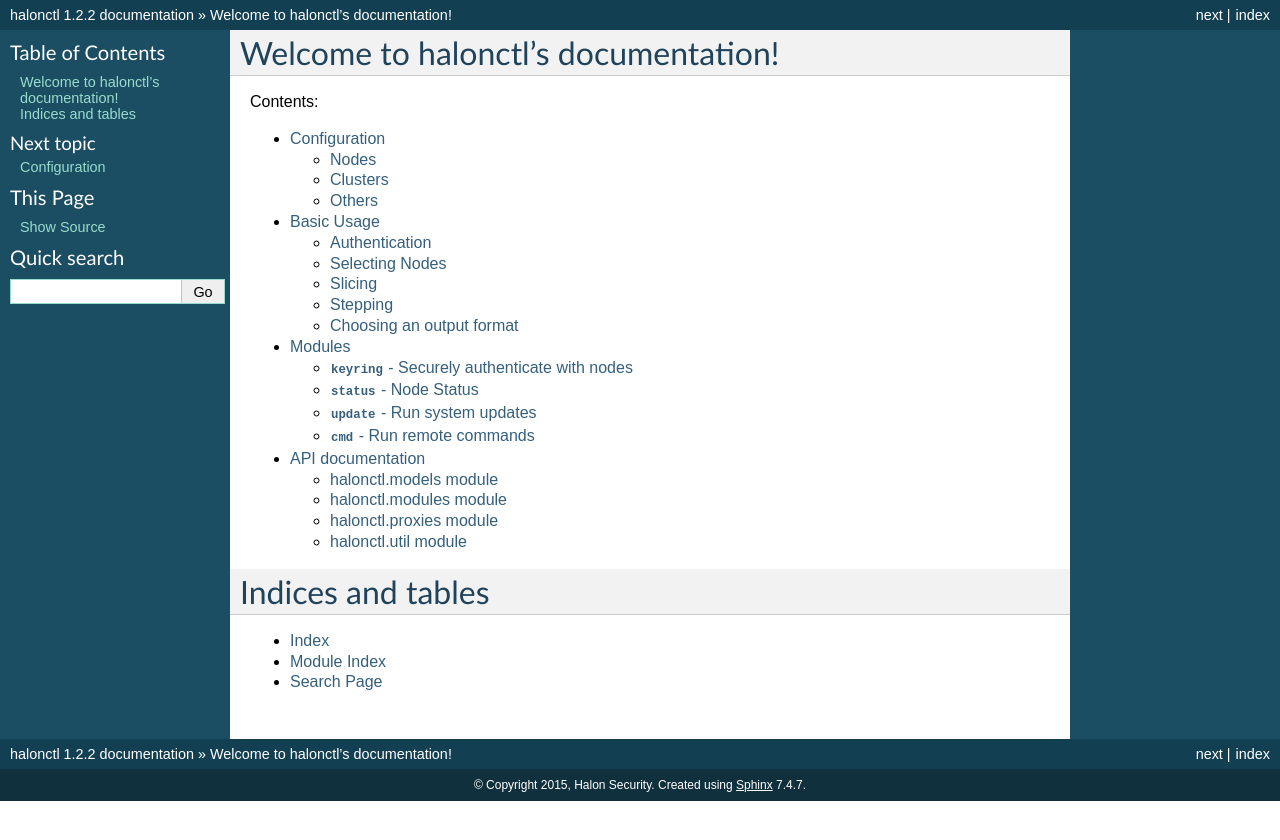
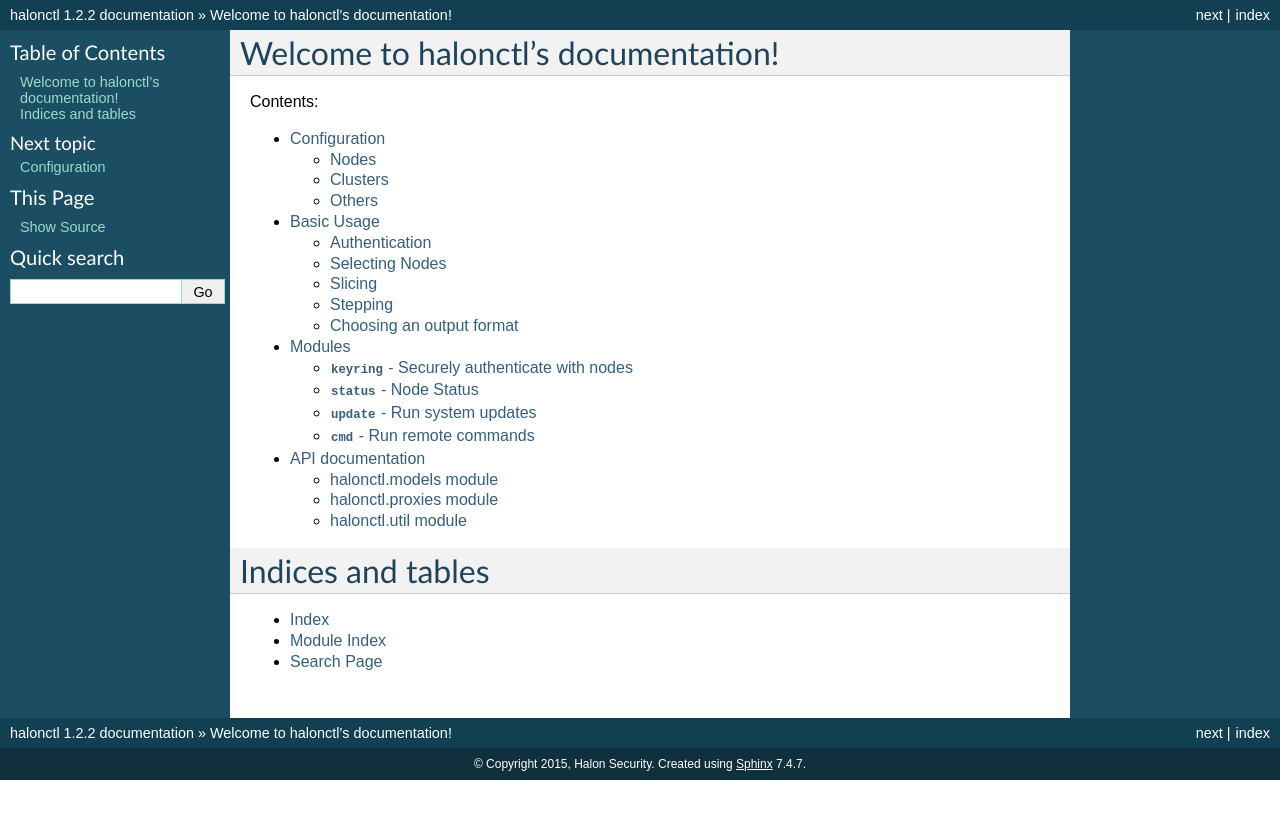
Before and after one commit to wildegnux/halonctl, a Sphinx documentation site: the page built from docs/index.rst, in a window 1280 px wide. Shown: the top 840 px of the page. Built offline with Sphinx 7.4.7, drawn with Linux system fonts in a browser that asks for light colours.

Commit message:
halonctl.modules is documented elsewhere

```diff
--- a/docs/api.rst
+++ b/docs/api.rst
@@ -5,12 +5,6 @@
 ----------------------
 
 .. automodule:: halonctl.models
-    :members:
-
-halonctl.modules module
------------------------
-
-.. automodule:: halonctl.modules
     :members:
 
 halonctl.proxies module
```
